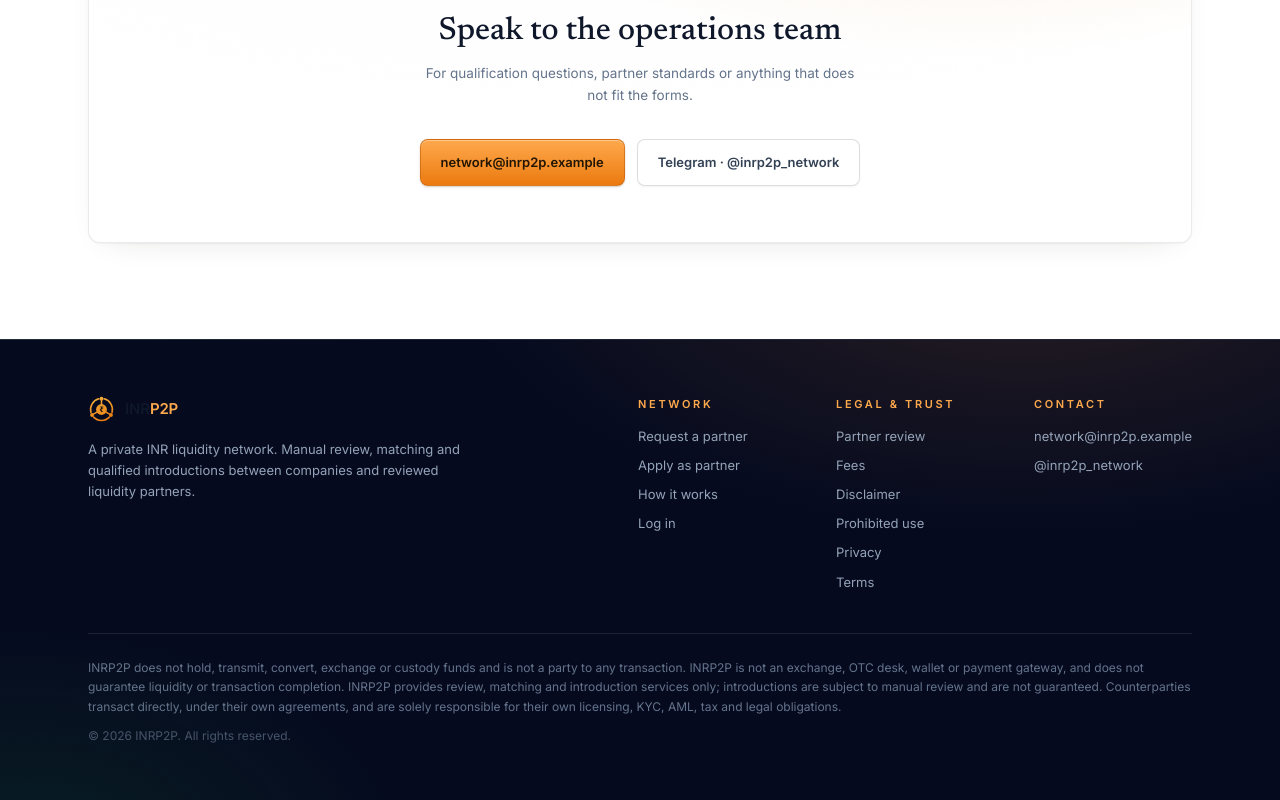
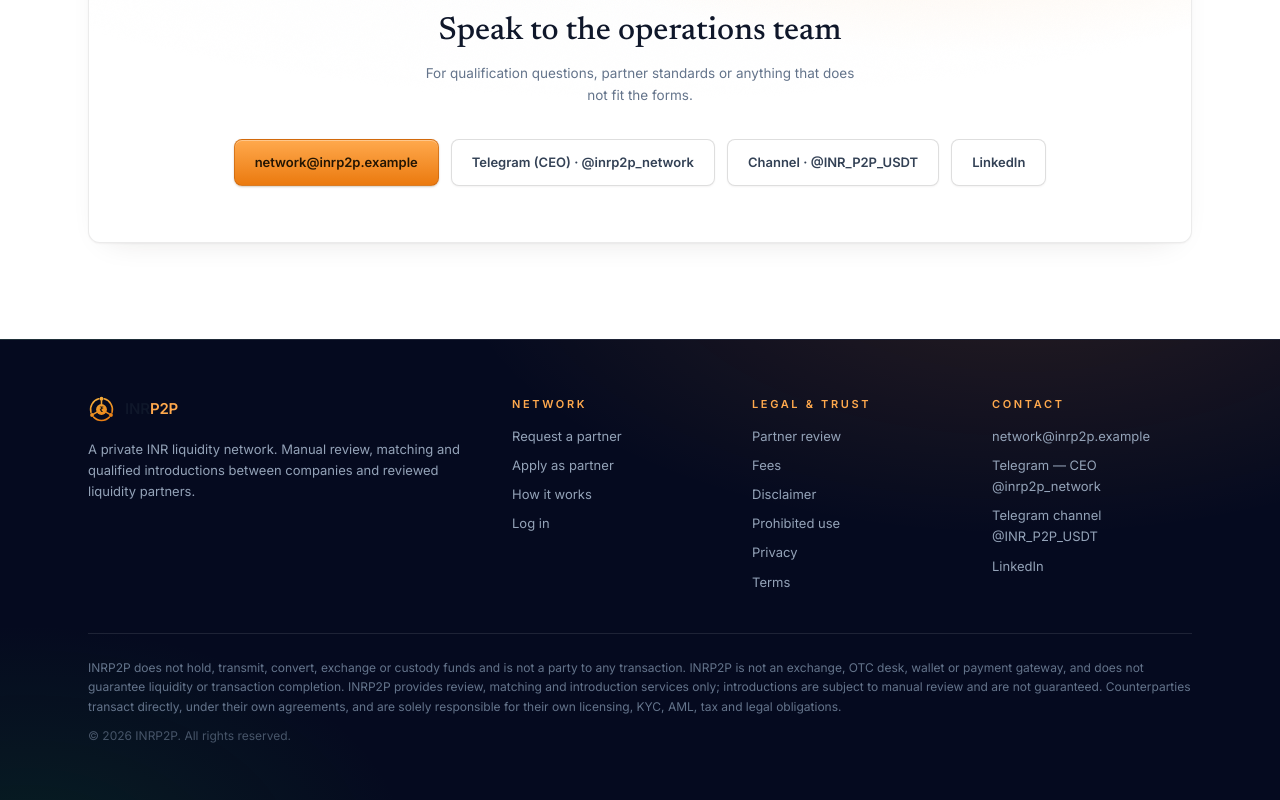
Before and after one commit to Gatsby01k/inrbill, a Next.js app: page / in a window 1280 px wide. Shown: the part 5448-6248 px from the top of the page. Built offline with nearby package versions, Linux system fonts and the light colour scheme; no server answers.

Commit message:
Add real contact links: LinkedIn, CEO Telegram, channel

```diff
--- a/src/app/page.tsx
+++ b/src/app/page.tsx
@@ -5,7 +5,12 @@ import { Reveal } from "@/components/motion";
 import { HeroRing } from "@/components/site/hero-ring";
 import { SiteNav } from "@/components/site/nav";
 import { SiteFooter } from "@/components/site/footer";
-import { CONTACT_EMAIL, CONTACT_TELEGRAM } from "@/lib/options";
+import {
+  CONTACT_EMAIL,
+  CONTACT_LINKEDIN,
+  CONTACT_TELEGRAM,
+  CONTACT_TELEGRAM_CHANNEL,
+} from "@/lib/options";
 import { SITE_DESCRIPTION, SITE_URL } from "@/lib/site";
 
 export const metadata: Metadata = {
@@ -104,7 +109,11 @@ const jsonLd = {
       url: SITE_URL,
       logo: `${SITE_URL}/icon.svg`,
       email: CONTACT_EMAIL,
-      sameAs: [`https://t.me/${CONTACT_TELEGRAM}`],
+      sameAs: [
+        CONTACT_LINKEDIN,
+        `https://t.me/${CONTACT_TELEGRAM}`,
+        `https://t.me/${CONTACT_TELEGRAM_CHANNEL}`,
+      ],
       description: SITE_DESCRIPTION,
     },
     {
@@ -589,7 +598,23 @@ export default function LandingPage() {
                   rel="noreferrer"
                   className="btn btn-ghost px-5 py-3"
                 >
-                  Telegram · @{CONTACT_TELEGRAM}
+                  Telegram (CEO) · @{CONTACT_TELEGRAM}
+                </a>
+                <a
+                  href={`https://t.me/${CONTACT_TELEGRAM_CHANNEL}`}
+                  target="_blank"
+                  rel="noreferrer"
+                  className="btn btn-ghost px-5 py-3"
+                >
+                  Channel · @{CONTACT_TELEGRAM_CHANNEL}
+                </a>
+                <a
+                  href={CONTACT_LINKEDIN}
+                  target="_blank"
+                  rel="noreferrer"
+                  className="btn btn-ghost px-5 py-3"
+                >
+                  LinkedIn
                 </a>
               </div>
             </Reveal>
--- a/src/components/site/footer.tsx
+++ b/src/components/site/footer.tsx
@@ -1,6 +1,11 @@
 import Link from "next/link";
 import { BrandMark, Wordmark } from "@/components/brand";
-import { CONTACT_EMAIL, CONTACT_TELEGRAM } from "@/lib/options";
+import {
+  CONTACT_EMAIL,
+  CONTACT_LINKEDIN,
+  CONTACT_TELEGRAM,
+  CONTACT_TELEGRAM_CHANNEL,
+} from "@/lib/options";
 
 export function SiteFooter() {
   return (
@@ -77,7 +82,23 @@ export function SiteFooter() {
                   rel="noreferrer"
                   className="transition-colors hover:text-white"
                 >
-                  @{CONTACT_TELEGRAM}
+                  Telegram — CEO @{CONTACT_TELEGRAM}
+                </a>
+                <a
+                  href={`https://t.me/${CONTACT_TELEGRAM_CHANNEL}`}
+                  target="_blank"
+                  rel="noreferrer"
+                  className="transition-colors hover:text-white"
+                >
+                  Telegram channel @{CONTACT_TELEGRAM_CHANNEL}
+                </a>
+                <a
+                  href={CONTACT_LINKEDIN}
+                  target="_blank"
+                  rel="noreferrer"
+                  className="transition-colors hover:text-white"
+                >
+                  LinkedIn
                 </a>
               </div>
             </div>
--- a/src/lib/options.ts
+++ b/src/lib/options.ts
@@ -175,5 +175,11 @@ export const NOTE_VISIBILITIES = ["INTERNAL", "COMPANY", "PARTNER"] as const;
 
 export const CONTACT_EMAIL =
   process.env.NEXT_PUBLIC_CONTACT_EMAIL ?? "network@inrp2p.example";
+/** Direct line to the CEO — the primary "talk to us" Telegram contact. */
 export const CONTACT_TELEGRAM =
-  process.env.NEXT_PUBLIC_CONTACT_TELEGRAM ?? "inrp2p_network";
+  process.env.NEXT_PUBLIC_CONTACT_TELEGRAM ?? "INRP2P_CEO";
+/** Public announcements / updates channel. */
+export const CONTACT_TELEGRAM_CHANNEL =
+  process.env.NEXT_PUBLIC_CONTACT_TELEGRAM_CHANNEL ?? "INR_P2P_USDT";
+export const CONTACT_LINKEDIN =
+  process.env.NEXT_PUBLIC_CONTACT_LINKEDIN ?? "https://www.linkedin.com/company/inrp2p/";
```
